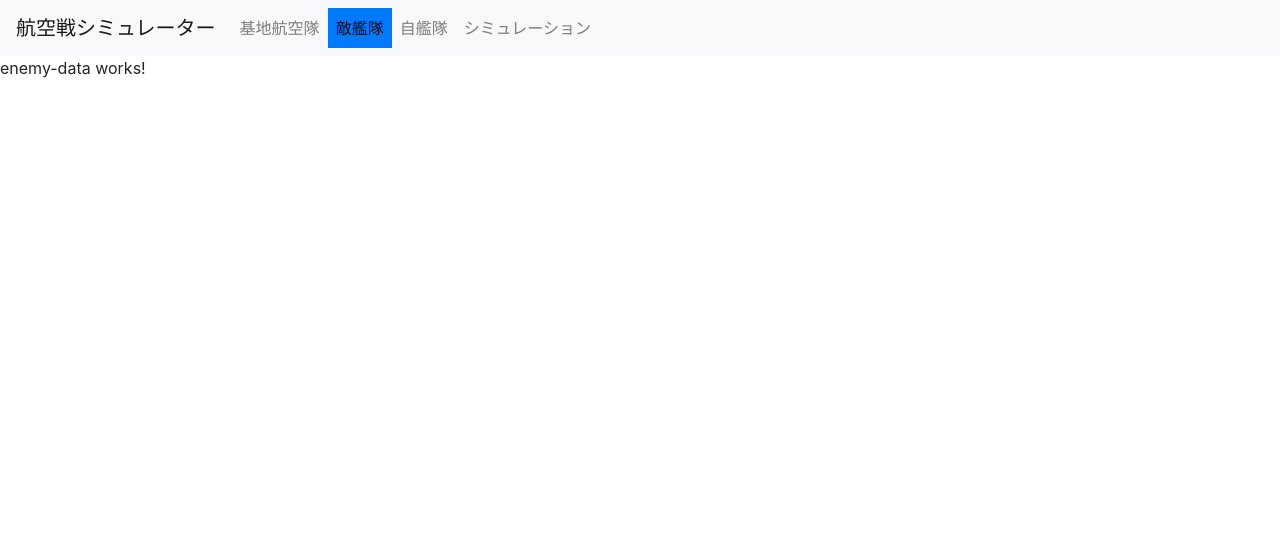
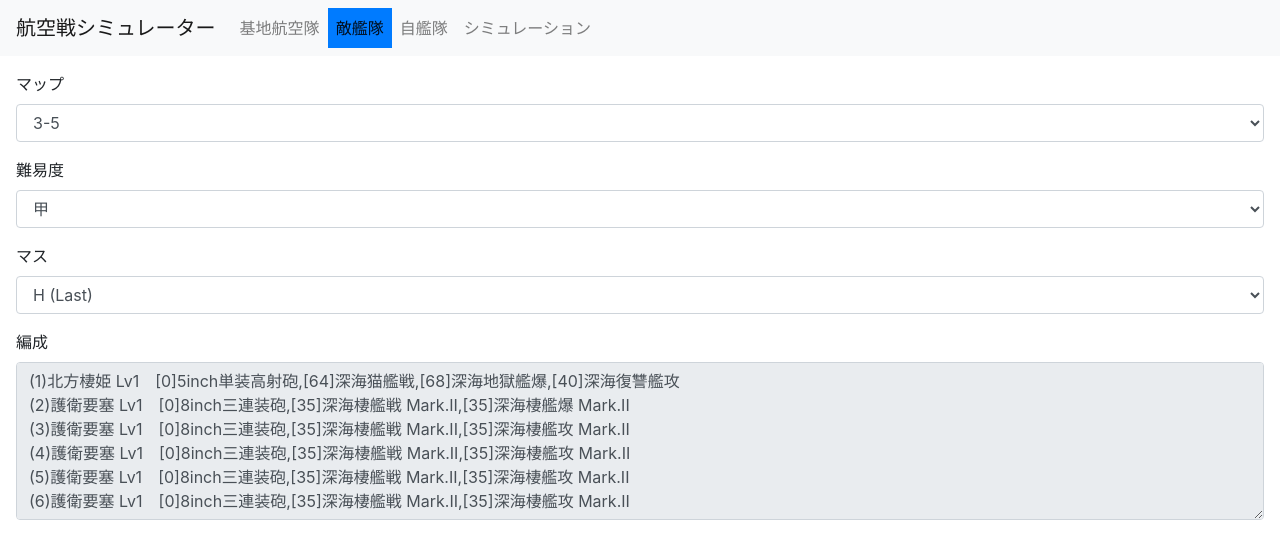
Before and after one commit to YSRKEN/AerialCombatSimulator, an Angular app in the folder ACS-Frontend/: page / in a window 1280 px wide. Both pictures are taken after a click on the link "敵艦隊". Shown: the top 558 px of the page. Built offline with nearby package versions, Linux system fonts and the light colour scheme.

Commit message:
敵編成入力機能をハリボテだけ作成した

```diff
--- a/ACS-Frontend/src/app/form/enemy-data/enemy-data.component.html
+++ b/ACS-Frontend/src/app/form/enemy-data/enemy-data.component.html
@@ -1,3 +1,34 @@
-<p>
-  enemy-data works!
-</p>
+<form class="m-3">
+  <div class="form-group">
+    <label for="mapSelect">マップ</label>
+    <select class="form-control" id="mapSelect">
+      <option>3-5</option>
+    </select>
+  </div>
+  <div class="form-group">
+    <label for="levelSelect">難易度</label>
+    <select class="form-control" id="levelSelect">
+      <option>甲</option>
+      <option>乙</option>
+      <option>丙</option>
+      <option>丁</option>
+    </select>
+  </div>
+  <div class="form-group">
+    <label for="pointSelect">マス</label>
+    <select class="form-control" id="pointSelect">
+      <option>H (Last)</option>
+    </select>
+  </div>
+  <div class="form-group">
+    <label for="exampleFormControlTextarea1">編成</label>
+    <textarea class="form-control" id="exampleFormControlTextarea1" rows="6" wrap="off" readonly>
+(1)北方棲姫 Lv1　[0]5inch単装高射砲,[64]深海猫艦戦,[68]深海地獄艦爆,[40]深海復讐艦攻
+(2)護衛要塞 Lv1　[0]8inch三連装砲,[35]深海棲艦戦 Mark.II,[35]深海棲艦爆 Mark.II
+(3)護衛要塞 Lv1　[0]8inch三連装砲,[35]深海棲艦戦 Mark.II,[35]深海棲艦攻 Mark.II
+(4)護衛要塞 Lv1　[0]8inch三連装砲,[35]深海棲艦戦 Mark.II,[35]深海棲艦攻 Mark.II
+(5)護衛要塞 Lv1　[0]8inch三連装砲,[35]深海棲艦戦 Mark.II,[35]深海棲艦攻 Mark.II
+(6)護衛要塞 Lv1　[0]8inch三連装砲,[35]深海棲艦戦 Mark.II,[35]深海棲艦攻 Mark.II
+    </textarea>
+  </div>
+</form>
```
